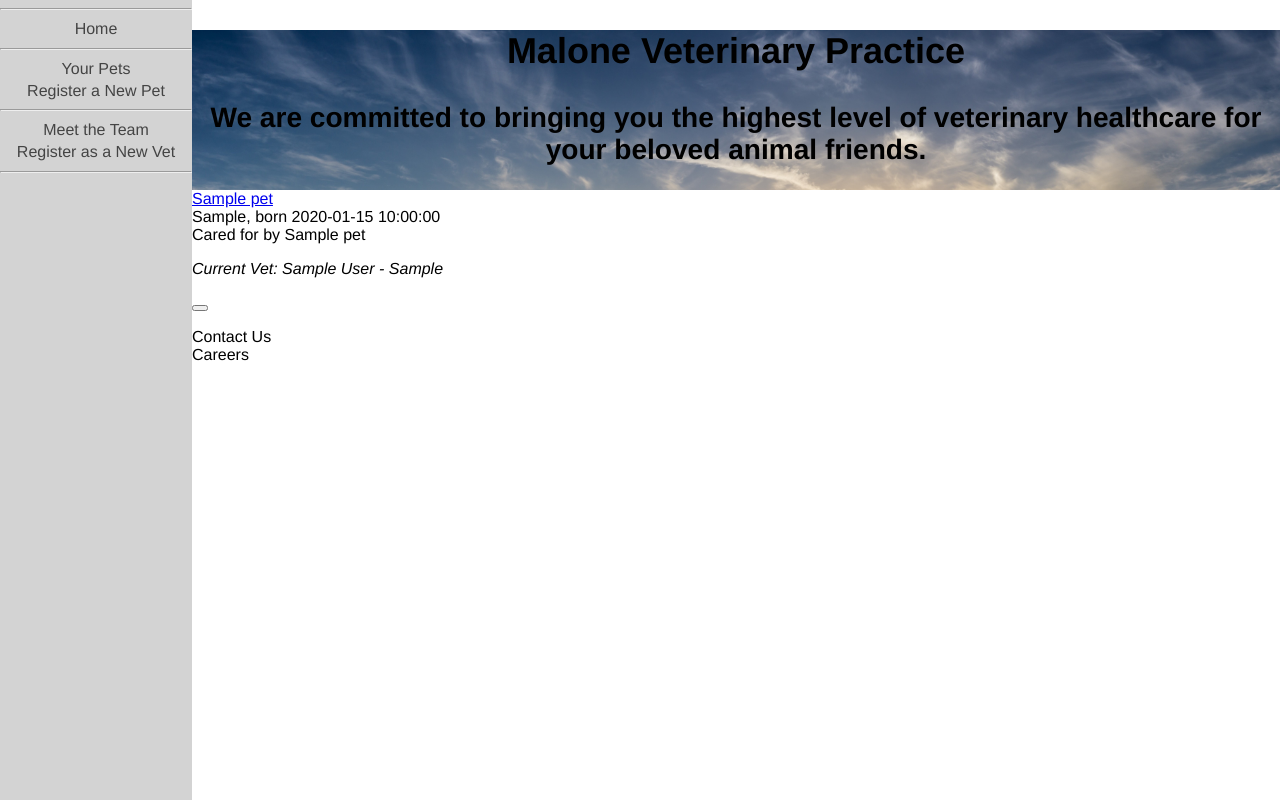
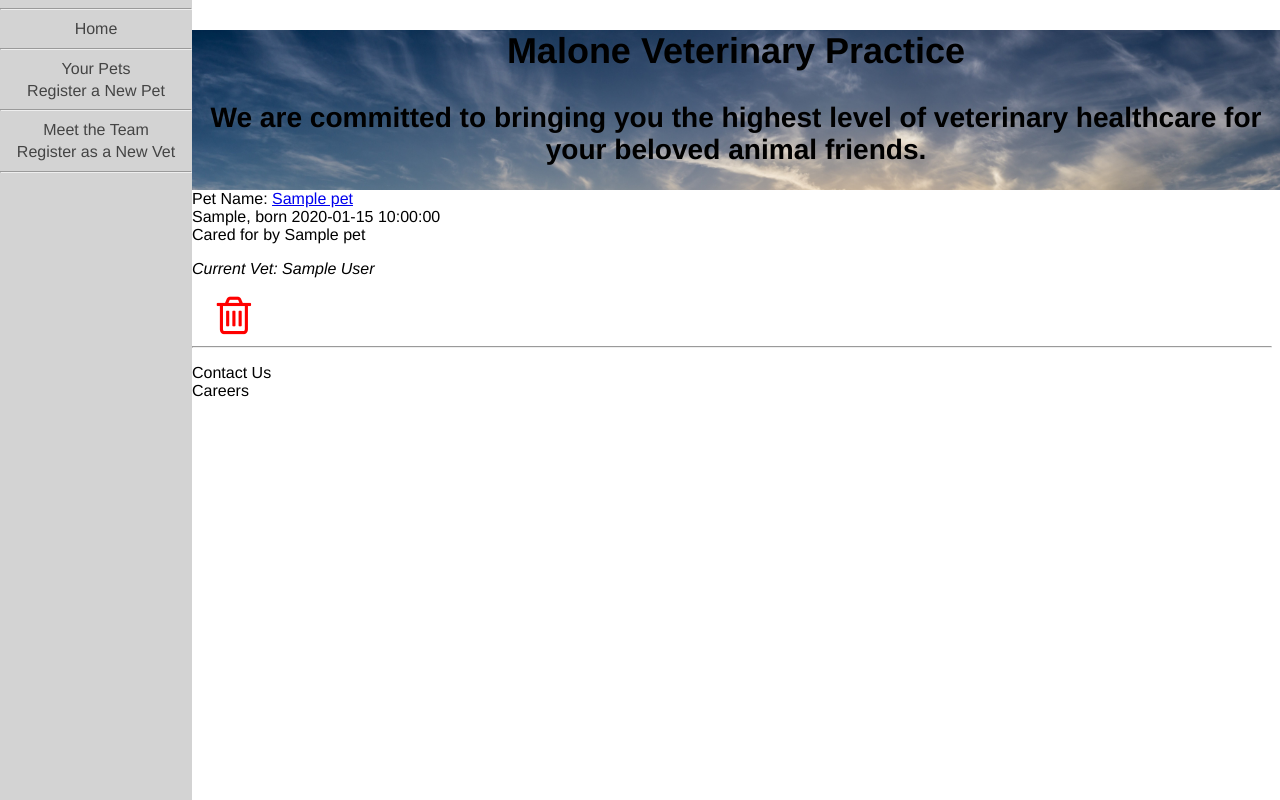
Before and after one commit to Mattbusby/vet_management_python_project, a Flask app: page /pets in a window 1280 px wide. Run offline with Flask 2, Linux system fonts and the light colour scheme; a database or web service that is not in the repository returns one stand-in record (values such as "Sample title"); some libraries are stand-ins or nearby versions.

Commit message:
css mostly (functionally) done

```diff
--- a/static/style.css
+++ b/static/style.css
@@ -71,3 +71,32 @@ body{
     padding: 10px;
     text-align: center;
 }
+
+.buttons {
+    margin-top: 10px;
+    margin-left: 2px;
+    font-size: 1.4em;
+    color: #aab8c2;
+}
+
+.buttons i {
+    width: 80px;
+}
+
+input, select, button {
+    font-size: 100%;
+    width : 97%;
+    padding: 10px;
+    margin: 10px;
+    box-sizing: border-box;
+}
+
+.trash-button{
+    display: contents;
+    font-size: 65%;
+}
+
+
+.delete-form{
+    display: inline;
+}
--- a/templates/base.html
+++ b/templates/base.html
@@ -4,6 +4,7 @@
     <meta charset="UTF-8">
     <meta http-equiv="X-UA-Compatible" content="IE=edge">
     <meta name="viewport" content="width=device-width, initial-scale=1.0">
+    <link rel="stylesheet" href="https://stackpath.bootstrapcdn.com/font-awesome/4.7.0/css/font-awesome.min.css" crossorigin="anonymous">
     <link rel="stylesheet" href ="{{ url_for('static', filename='style.css') }}">
     <title>Malone Veterinary Practice</title>
 </head>
--- a/templates/pets/index.html
+++ b/templates/pets/index.html
@@ -4,20 +4,19 @@
 {% for pet in all_pets %}
   <div class="pet">
     <div class="content">
-      <a href="/pets/{{pet.id}}">{{pet.pet_name}}</a>
+      Pet Name: <a href="/pets/{{pet.id}}">{{pet.pet_name}}</a>
       <div class="title">
         {{pet.type_of_animal}}, born {{pet.dob}}
         <br><span class="owner_name">Cared for by {{pet.owner_name}}</span>
-        <p><i>Current Vet: {{pet.vet.full_name()}} - {{pet.vet.fun_fact}}</i></p>
+        <p><i>Current Vet: {{pet.vet.full_name()}}</i></p>
       </div>
       <div class="buttons">
-
         <form class="delete-form" action="/pets/{{pet.id}}/delete" method="POST">
           <button class="trash-button"><i class="fa fa-trash-o fa-3x" style="color:red" aria-hidden="true"></i></button>
         </form>
       </div>
     </div>
-  </div>
+  </div><hr>
 {% endfor %}
 
 {% endblock %}
--- a/templates/vets/index.html
+++ b/templates/vets/index.html
@@ -6,7 +6,8 @@
     <div class="content">
       <a href="/vets/{{vet.id}}">{{vet.first_name}} {{vet.last_name}}</a>
       <div class="title">
-        Graduated from Veterinary College: {{vet.grad_date}}
+        Graduated from Veterinary College: {{vet.grad_date}}<br>
+        - {{vet.fun_fact}}
       </div>
       <div class="buttons">
 
@@ -15,7 +16,7 @@
         </form>
       </div>
     </div>
-  </div>
+  </div><hr>
 {% endfor %}
 
 {% endblock %}
--- a/templates/vets/new.html
+++ b/templates/vets/new.html
@@ -18,8 +18,8 @@
       </div>
 
       <div>
-        <label for="fun_fact">Fun Fact:</label>
-        <input type="text" id="fun_fact" name="fun_fact" placeholder="Fun Fact" required>
+        <label for="fun_fact">Fun Fact About You:</label>
+        <input type="text" id="fun_fact" name="fun_fact" placeholder="Why not share an interesting anecdote?" required>
       </div>
 
   <button type="submit">Add Vet</button>
```
